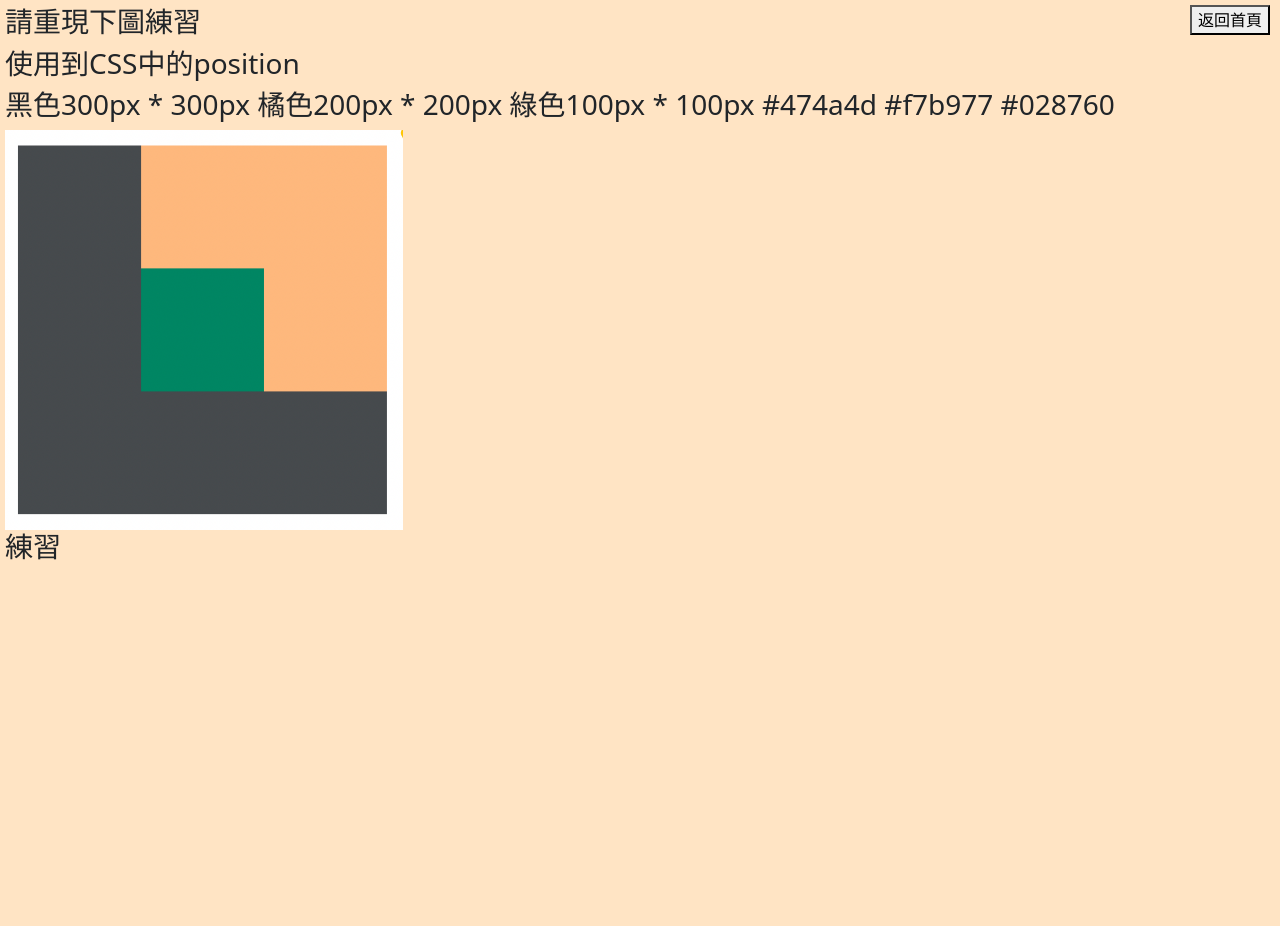
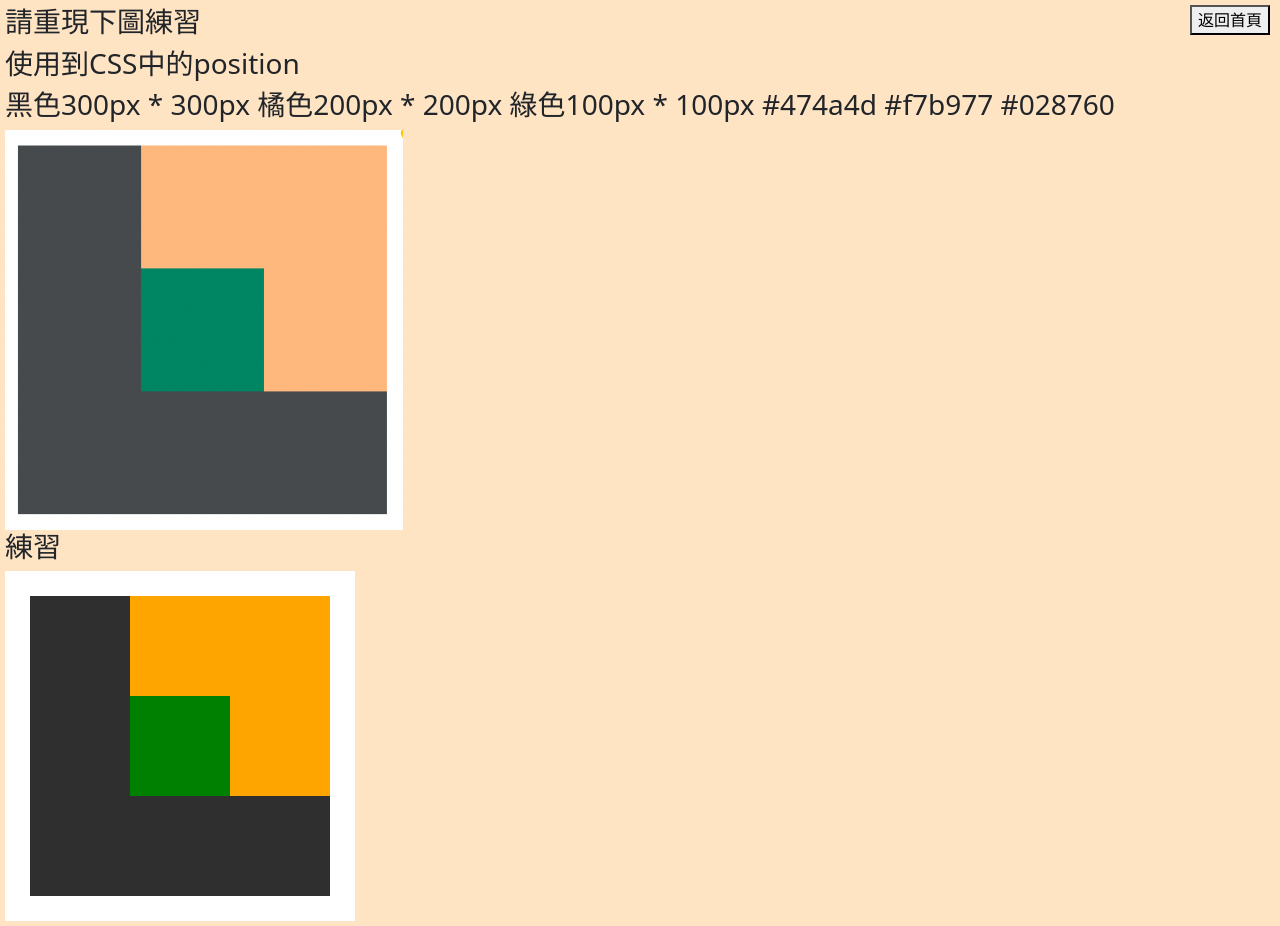
Before and after one commit to lingyilun/practise, an Angular app: page /practise4 in a window 1280 px wide. Before the commit the page ends 800 px from the top, so only its background shows below. Built offline with nearby package versions, Linux system fonts and the light colour scheme.

Commit message:
練習四

```diff
--- a/src/app/practise4/practise4.component.html
+++ b/src/app/practise4/practise4.component.html
@@ -7,4 +7,12 @@
   </div>
   <!-- 請將練習寫在這下面 -->
   <h3>練習</h3>
+  <div style="background-color: white;width: 350px;height:350px;padding-top: 25px;padding-left: 25px;">
+    <div style="width:300px;height:300px;background-color: rgb(48, 47, 47);z-index: 1;">
+      <div style="width:200px;height:200px;background-color: orange;margin-left: 100px;z-index: 2;">
+        <div style="height:100px"></div>
+        <div style="width:100px;height:100px;background-color: green;z-index: 3;"></div>
+      </div>
+    </div>
+  </div>
 </div>
```
